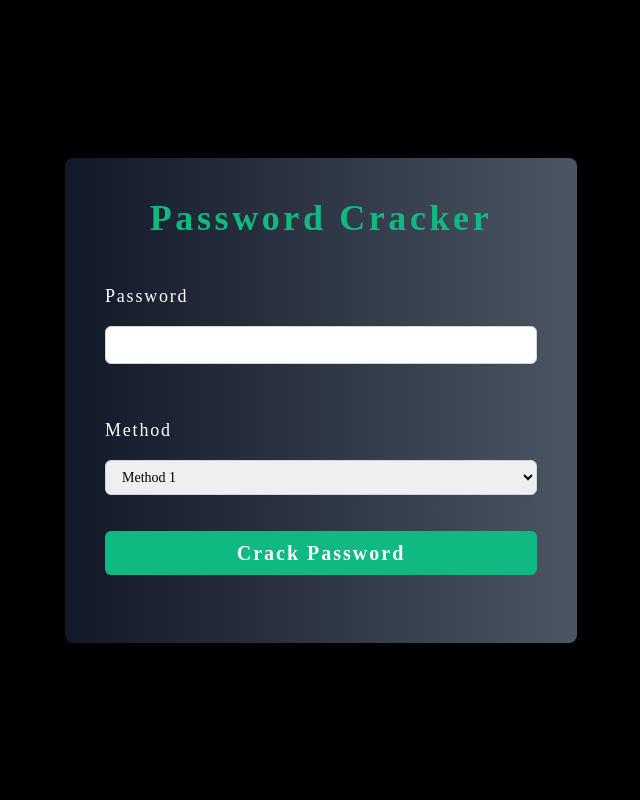
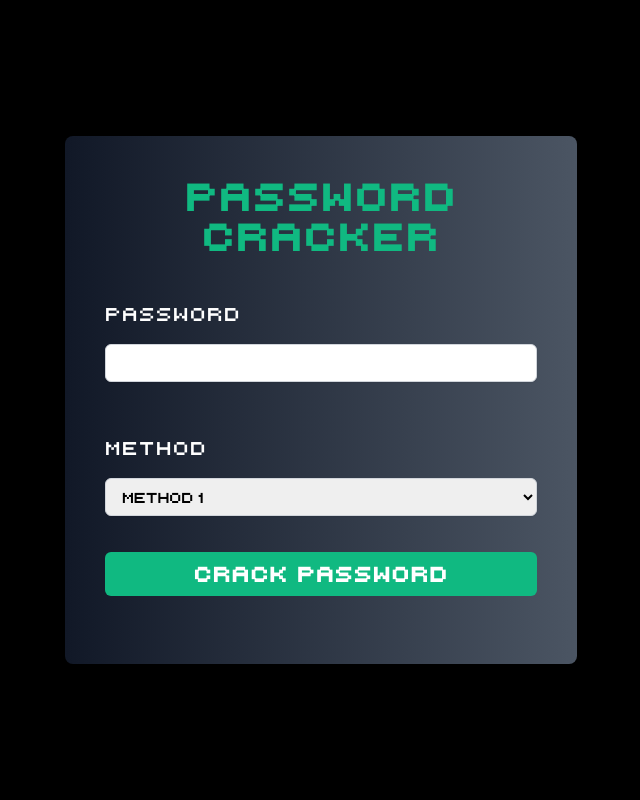
Before and after one commit to richardwaters9049/pw-crack-app, a Flask app: page / in a window 1280 px wide. Shown: the whole page, without its empty margins (319-959 px from the left). Run offline with Flask 2, Linux system fonts and the light colour scheme.

Commit message:
Add Retro Computer font with @font-face for universal loading

```diff
--- a/static/style.css
+++ b/static/style.css
@@ -1,8 +1,17 @@
+/* Font Face Declaration */
+@font-face {
+  font-family: "Retro Computer";
+  src: url("/static/fonts/retro_computer_personal_use.ttf") format("truetype");
+  font-weight: normal;
+  font-style: normal;
+  font-display: swap;
+}
+
 /* Global Styles */
 body {
   margin: 0;
   overflow: hidden;
-  font-family: "Retro Computer";
+  font-family: "Retro Computer", "Courier New", monospace;
 }
 
 /* Matrix Background */
@@ -21,14 +30,14 @@ body {
   position: absolute;
   bottom: 100%;
   color: #0f0;
-  font-family: "Retro Computer";
+  font-family: "Retro Computer", "Courier New", monospace;
   white-space: nowrap;
   font-size: 1rem; /* Reduced font size for denser appearance */
 }
 
 p {
   color: white;
-  font-family: "Courier New", Courier, monospace;
+  font-family: "Retro Computer", "Courier New", monospace;
   letter-spacing: 1px;
   font-size: 1.2rem;
 }
```
Also changed, not shown: static/fonts/retro_computer_personal_use.ttf (added).
